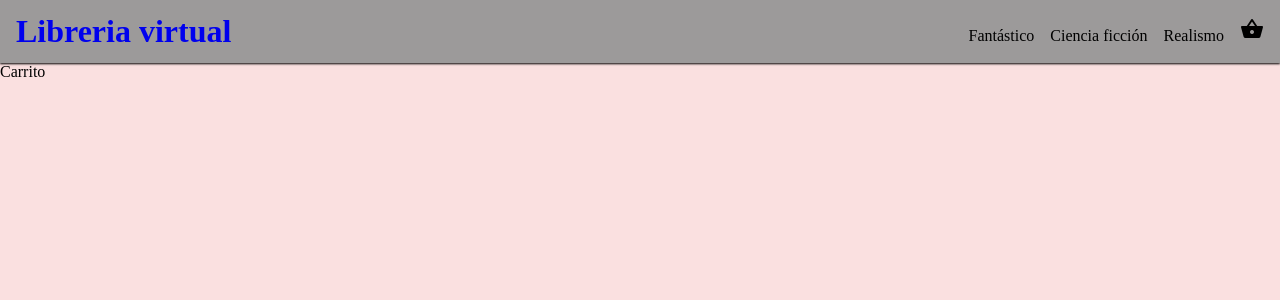
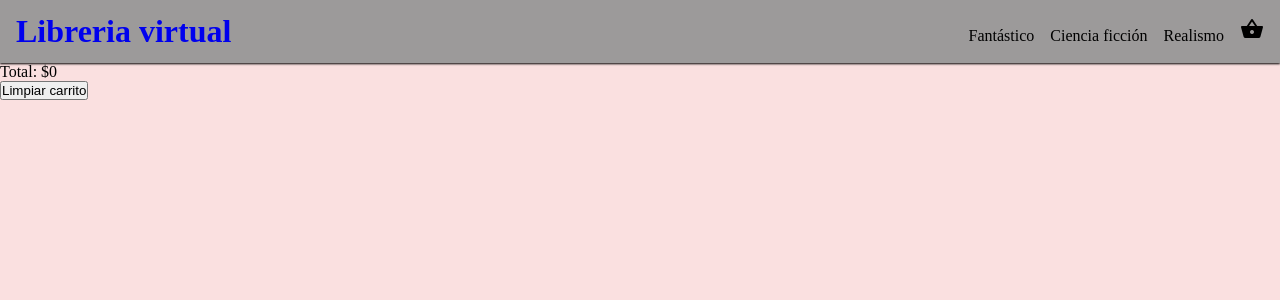
Before and after one commit to lbiscay/ecommerce---ReactJS-CH, a React (Create React App) app: page /carrito in a window 1280 px wide. Shown: the top 300 px of the page. Built offline with nearby package versions, Linux system fonts and the light colour scheme.

Commit message:
Clase 10

```diff
--- a/src/App.js
+++ b/src/App.js
@@ -5,19 +5,24 @@ import { ToastContainer } from 'react-toastify'
 import 'react-toastify/dist/ReactToastify.css';
 import { BrowserRouter, Route, Routes } from 'react-router-dom'
 import { Carrito } from './components/Carrito'
+import ProviderComponent from './components/CartContext'
+
 
 const App = ()=>{
   return (
+    <ProviderComponent>
       <BrowserRouter>
         <Header/>
         <Routes>
           <Route path= '/' element= {<ItemListContainer  greeting1='Bienvenido!'/>}/>
           <Route path= '/carrito' element= {<Carrito/>}/>
-        <Route path= '/category/:idCat' element= {<ItemListContainer  greeting1='Bienvenido!'/>}/>
+          <Route path= '/category/:idCat' element= {<ItemListContainer/>}/>
           <Route path= '/item/:idLib' element= {<ItemDetailCointainer/>}/>
         </Routes>
         <ToastContainer />
       </BrowserRouter>
+    </ProviderComponent>
+
   )
 }
 
--- a/src/components/Carrito.js
+++ b/src/components/Carrito.js
@@ -1,5 +1,30 @@
+import { cartContext } from './CartContext'
+import { useContext } from 'react'
+
 export const Carrito = () => {
+
+  const {carrito,total,removerItem,limpiar} = useContext(cartContext)
+
+
+
   return (
-    <div>Carrito</div>
+    <div>
+      {carrito.map(libro=>(
+        <div key={libro.id}>
+          <p>{libro.titulo}</p>
+          <p>{libro.cant} x {libro.precio}</p>
+          <p>Total parcial: ${libro.cant * libro.precio}</p>
+          <button onClick={()=>{removerItem(libro.id)}}>Eliminar producto de carrito</button>
+        </div>
+
+      ))}
+      <div>
+        <p>Total: ${total}</p>
+        <button onClick={()=>{limpiar()}}>Limpiar carrito</button>
+      </div>
+    </div>
   )
 }
+
+
+//
--- /dev/null
+++ b/src/components/CartContext.js
@@ -0,0 +1,75 @@
+import { createContext } from "react";
+import { useState } from "react";
+
+export const cartContext = createContext();
+
+const { Provider } = cartContext;
+
+const ProviderComponent = ({ children }) => {
+  const [carrito, setCarrito] = useState([]);
+  const [cantidad, setCantidad] = useState(0);
+  const [total, setTotal] = useState(0);
+
+  const agregarItem = (item, cant) => {
+    let copia = carrito.slice(0)
+    if(estaEnCarrito(item.id)){
+        copia.map((n)=>{
+            if(n.id !== item.id){
+                return n
+            }else{
+                return n.cant += cant
+            }
+        })
+      }else{
+        copia.push(
+            {
+                id:item.id,
+                titulo:item.titulo,
+                precio:item.precio,
+                cant
+            })
+      }
+    setTotal(total+item.precio*cant)
+    setCantidad(cantidad+cant)
+    setCarrito(copia)
+  };
+
+  const removerItem = (id) => {
+    let copia = carrito.slice(0)
+    let nuevoCarrito = copia.filter((producto) => producto.id !== id)
+    setCarrito(nuevoCarrito)
+
+    let cantidadTotal = 0
+    let suma = 0
+    for(let libro of nuevoCarrito){
+        suma = suma + libro.precio * libro.cant
+        cantidadTotal =cantidadTotal + libro.cantidad
+    }
+    setTotal(suma)
+    setCantidad(cantidadTotal)
+  };
+
+  const limpiar = () => {
+    setCarrito([]);
+    setTotal(0)
+    setCantidad(0)
+  };
+
+  const estaEnCarrito = (id) => {
+    return carrito.some((n) => n.id === id);
+  };
+
+  const valorDeContexto = {
+    carrito,
+    cantidad,
+    total,
+    agregarItem,
+    removerItem,
+    limpiar,
+    estaEnCarrito,
+  };
+
+  return <Provider value={valorDeContexto}>{children}</Provider>;
+};
+
+export default ProviderComponent;
--- a/src/components/ItemCount.js
+++ b/src/components/ItemCount.js
@@ -28,7 +28,7 @@ export const ItemCount = ({stock,inicial, onAdd}) => {
       <p>{estado} (Cantidad disponible:{stock})</p>
       <button onClick={restar}>Restar</button>
       <button onClick={sumar}>Sumar</button>
-      <button onClick={agregar}>Agregar al carrito</button>
+      <button onClick={agregar}>Confirmar cantidad</button>
     </div>
 
 
--- a/src/components/ItemDetail.js
+++ b/src/components/ItemDetail.js
@@ -1,11 +1,14 @@
 import ItemCount from "./ItemCount"
 import { useState } from "react"
 import { NavLink } from "react-router-dom"
-
+import { cartContext } from './CartContext'
+import { useContext } from 'react'
 
 const ItemDetail = (props) => {
-  const [stock,setStock]=useState(10)
+  const [stock,setStock] = useState(10)
   const [cantidad,setCantidad] = useState(0)
+
+  const {agregarItem} = useContext(cartContext)
 
   const onAdd = (cant)=>{
     setCantidad(cant)
@@ -33,7 +36,7 @@ const ItemDetail = (props) => {
           <h3><b> $ {props.libro.precio}</b></h3>
         </div>
       </div>
-      <NavLink to="/carrito"><button>Terminar compra</button></NavLink>
+      <NavLink to="/carrito" onClick={()=>{agregarItem(props.libro,cantidad)}}><button>Agregar a carrito</button></NavLink>
 
     </>
   )
--- a/src/components/ItemListContainer.js
+++ b/src/components/ItemListContainer.js
@@ -45,7 +45,6 @@ export const ItemListContainer = (greeting) => {
   }else{
     return (
       <>
-        <h1 id='greeting1'>{greeting.greeting1}</h1>
         <div>
           <ItemList libros= {libros}/>
         </div>
--- a/src/styles.scss
+++ b/src/styles.scss
@@ -4,9 +4,15 @@
     box-sizing: border-box;
 }
 
-html, body, #root{
-    background-color: rgb(250, 224, 224);
-    height: 100%vh;
+html{
+
+    body{
+        background-color: rgb(250, 224, 224);
+        height: 100%vh;
+        h1{
+            text-align:center;
+        }
+    }
 }
 
 header{
```
Lines whose indentation alone changed are shown as unchanged.
